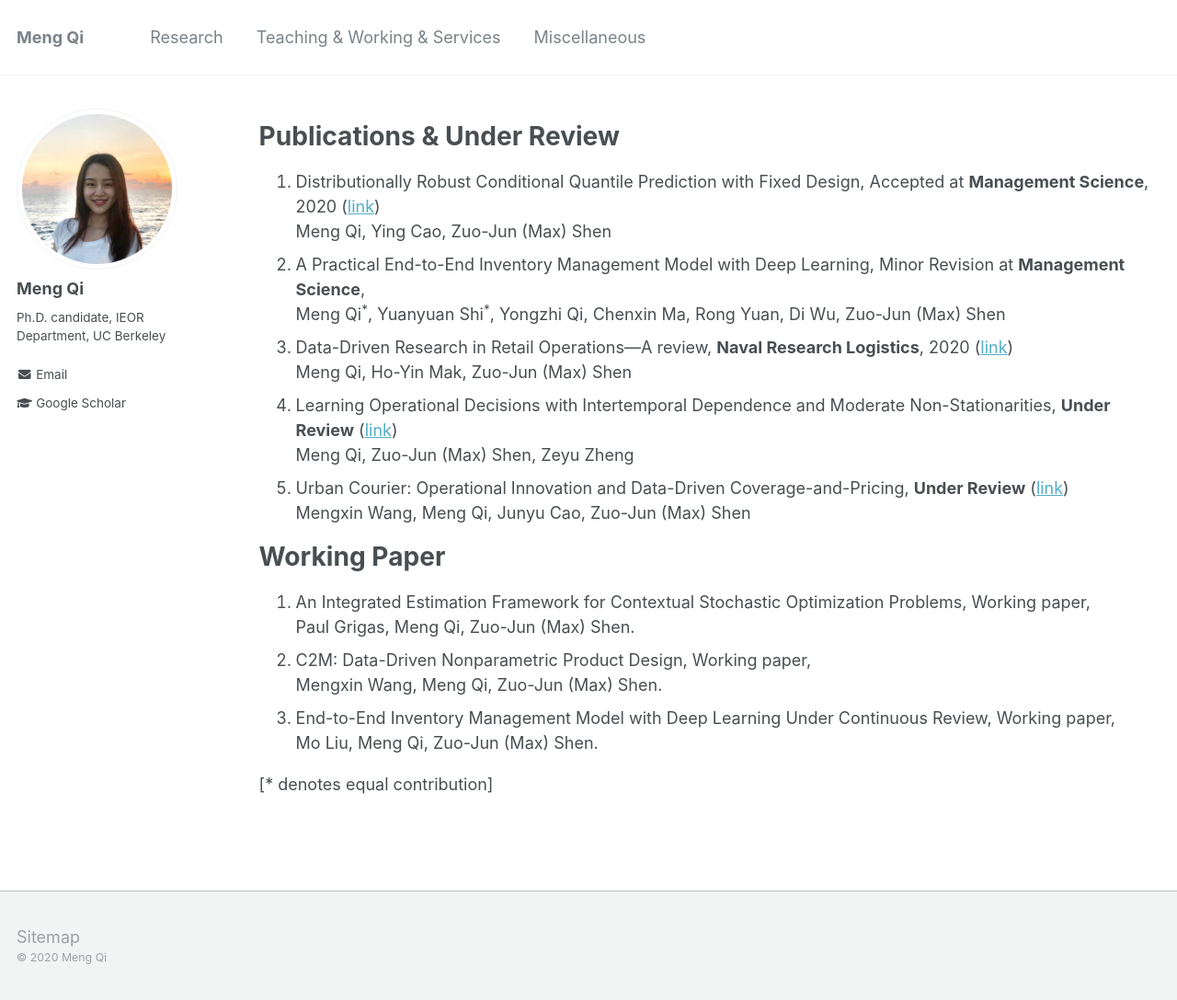
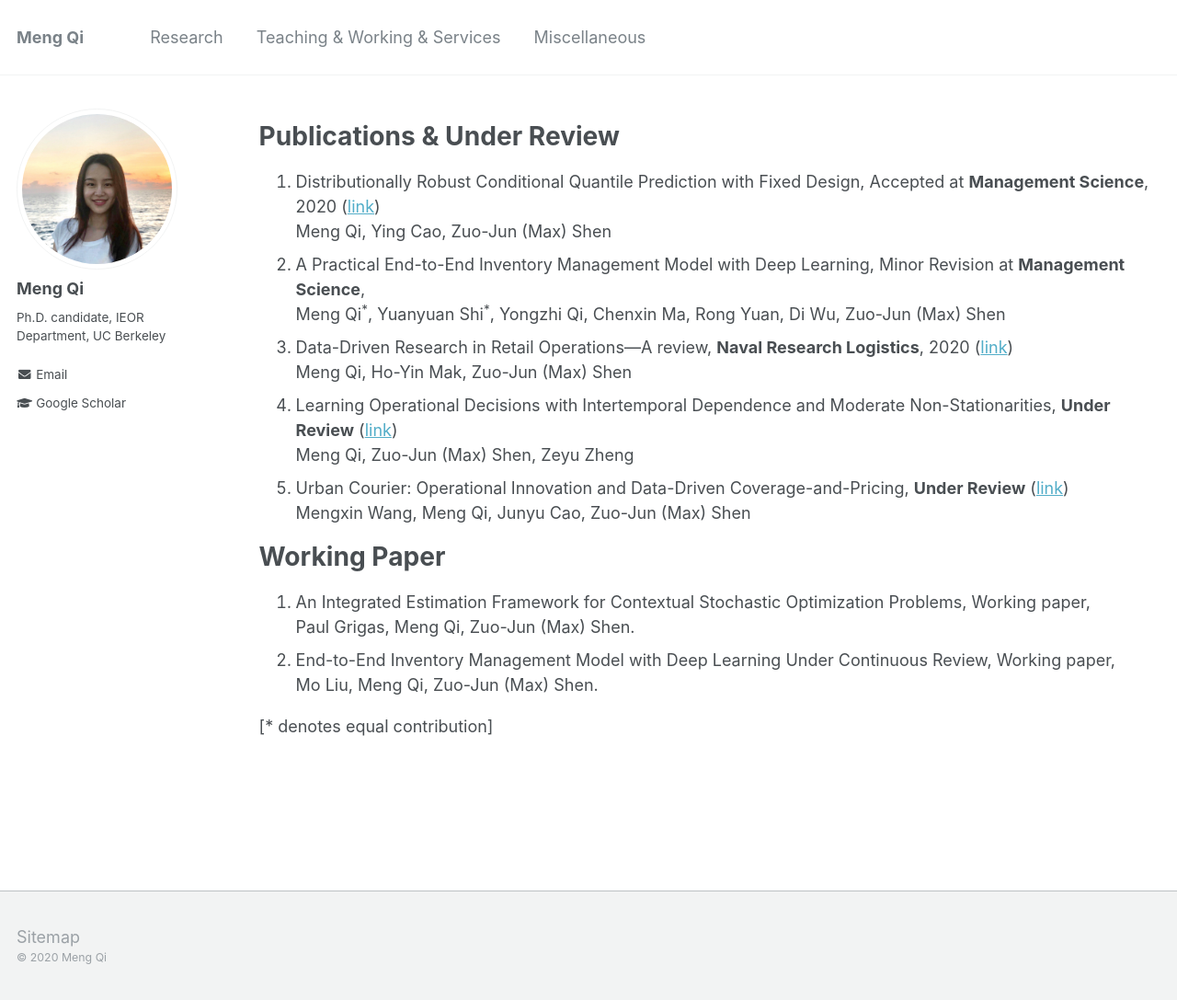
Before and after one commit to alicemengqi/site, a Jekyll site: the page built from _pages/publications.md, in a window 1280 px wide and 1087 px high. Shown: the whole window at 92% size. Built offline with Jekyll 4.4.1, drawn with Linux system fonts in a browser that asks for light colours.

Commit message:
Update publications.md

```diff
--- a/_pages/publications.md
+++ b/_pages/publications.md
@@ -22,8 +22,6 @@ Mengxin Wang, Meng Qi, Junyu Cao, Zuo-Jun (Max) Shen
 # Working Paper
 1. An Integrated Estimation Framework for Contextual Stochastic Optimization Problems, Working paper,
 Paul Grigas, Meng Qi, Zuo-Jun (Max) Shen.
-1. C2M: Data-Driven Nonparametric Product Design, Working paper,
- Mengxin Wang, Meng Qi, Zuo-Jun (Max) Shen.
 1. End-to-End Inventory Management Model with Deep Learning Under Continuous Review, Working paper,
 Mo Liu, Meng Qi, Zuo-Jun (Max) Shen.
 
```
